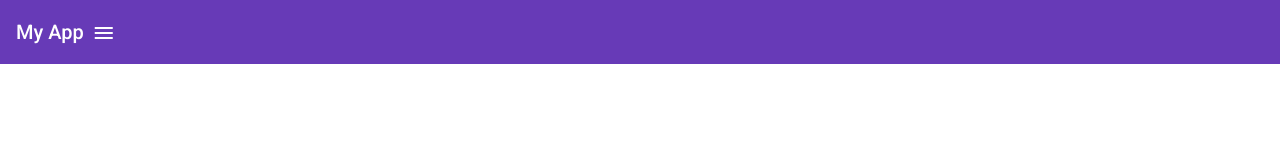
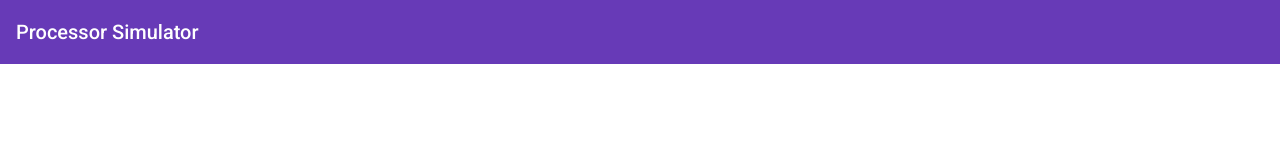
Before and after one commit to lBielenin/8086Simulator, an Angular app in the folder ProcessorSimulator/: page / in a window 1280 px wide. Shown: the top 160 px of the page. Built offline with nearby package versions, Linux system fonts and the light colour scheme.

Commit message:
change title

```diff
--- a/ProcessorSimulator/src/app/app.component.html
+++ b/ProcessorSimulator/src/app/app.component.html
@@ -1,11 +1,7 @@
 <div class="program-container">
   <mat-toolbar color="primary">
     <mat-toolbar-row>
-      <span>My App</span>
-      <span class="example-spacer"></span>
-      <button mat-icon-button class="example-icon" aria-label="Example icon-button with menu icon">
-        <mat-icon>menu</mat-icon>
-      </button>
+      <span>Processor Simulator</span>
     </mat-toolbar-row>
   </mat-toolbar>
 
```
